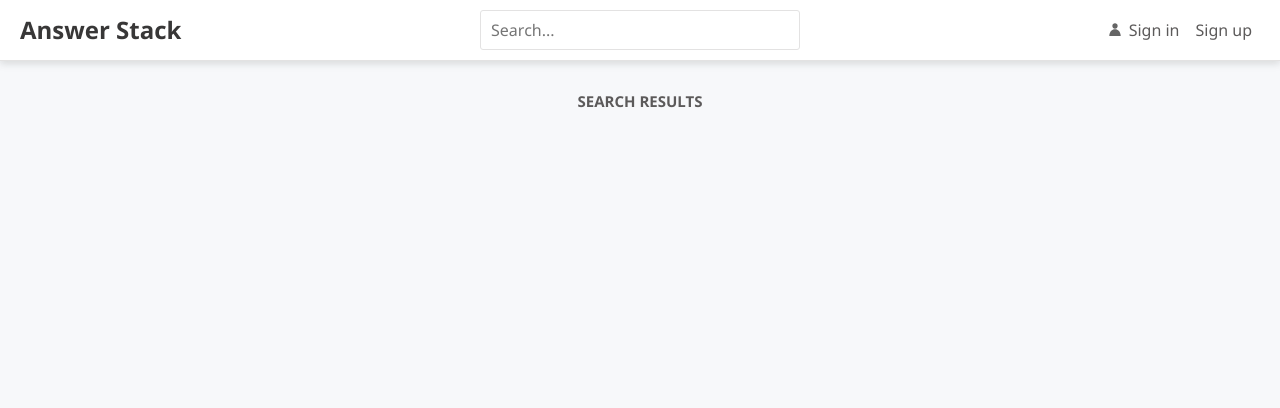
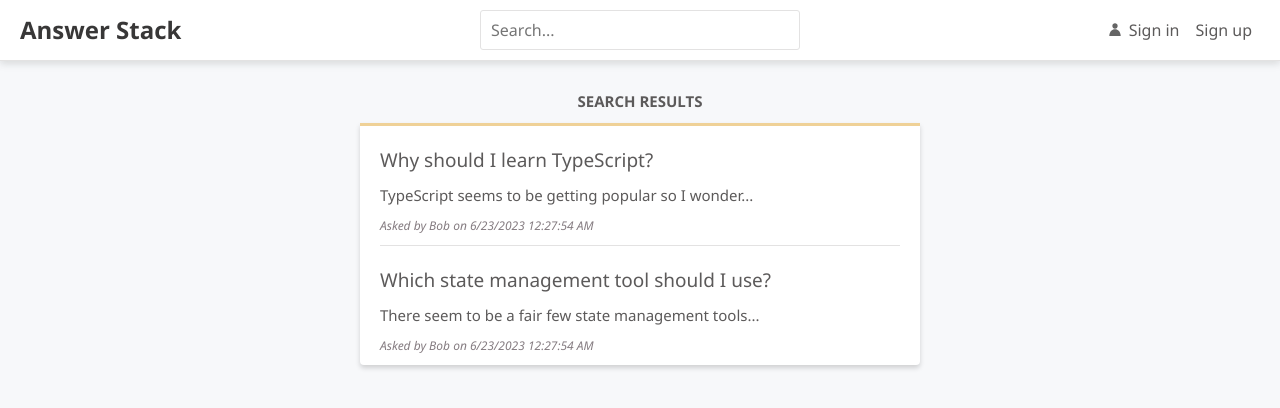
Before and after one commit to ikembakwem/answer-stack, a React (Vite) app: page /search in a window 1280 px wide. Shown: the top 408 px of the page. Built offline with nearby package versions, Linux system fonts and the light colour scheme.

Commit message:
Implement search feature on SearchPage component

```diff
--- a/src/ui/pages/SearchPage.tsx
+++ b/src/ui/pages/SearchPage.tsx
@@ -1,5 +1,42 @@
+import { useSearchParams } from "react-router-dom";
 import { Page } from "./Page";
+import { useEffect, useState } from "react";
+import {
+  QuestionData,
+  searchQuestion,
+} from "../../QuestionsData";
+import { QuestionList } from "../components/QuestionList";
+import styled from "@emotion/styled";
 
-export const SearchPage = () => (
-  <Page title="Search Results">{null}</Page>
-);
+export const SearchPage = () => {
+  const [searchParams] = useSearchParams();
+  const [questions, setQuestions] = useState<
+    QuestionData[]
+  >([]);
+
+  const search = searchParams.get("criteria") || "";
+
+  useEffect(() => {
+    const doSearch = async (criteria: string) => {
+      const searchResults = await searchQuestion(
+        criteria
+      );
+      setQuestions(searchResults);
+    };
+
+    doSearch(search);
+  }, [search]);
+  return (
+    <Page title="Search Results">
+      {search && (
+        <SearchTerm>for "{search}"</SearchTerm>
+      )}
+      <QuestionList data={questions} />
+    </Page>
+  );
+};
+
+const SearchTerm = styled.p`
+  font-size: 16px;
+  font-style: italic;
+`;
```
